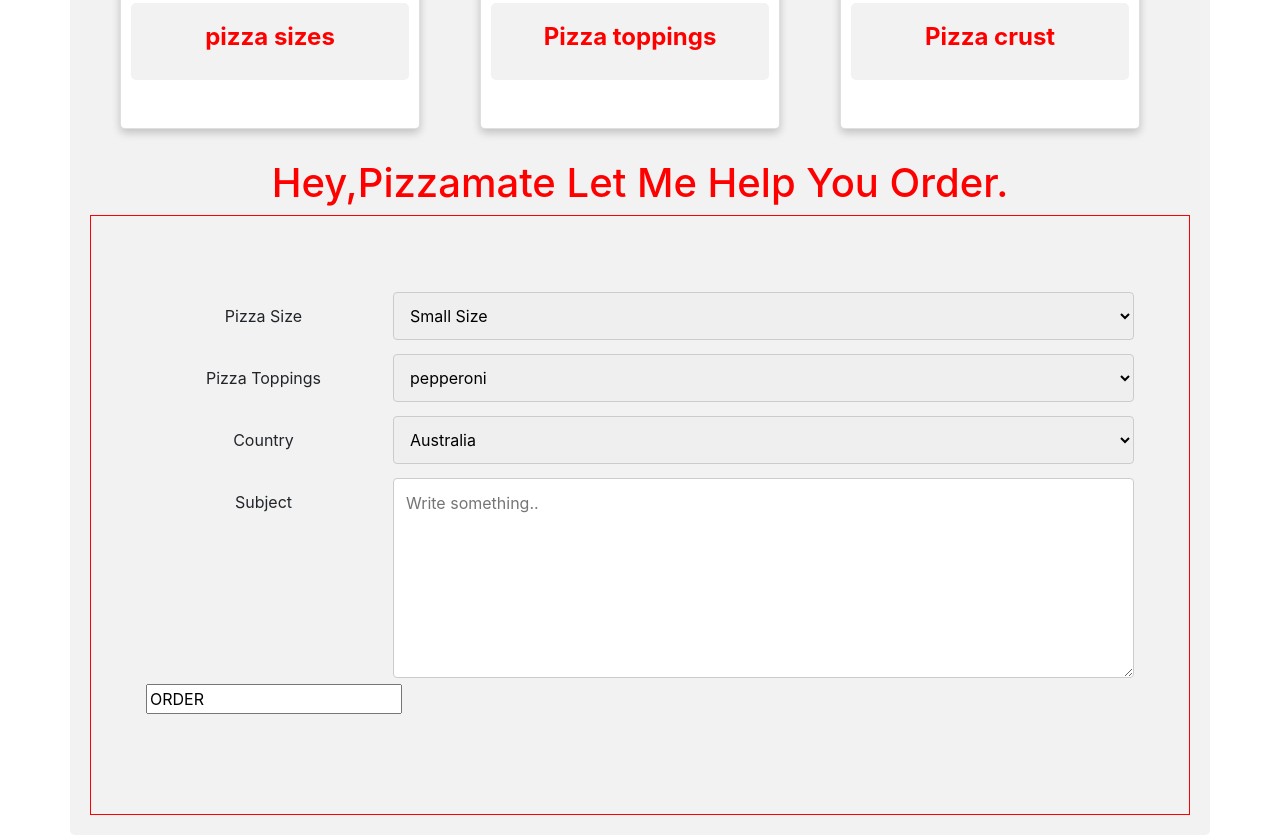
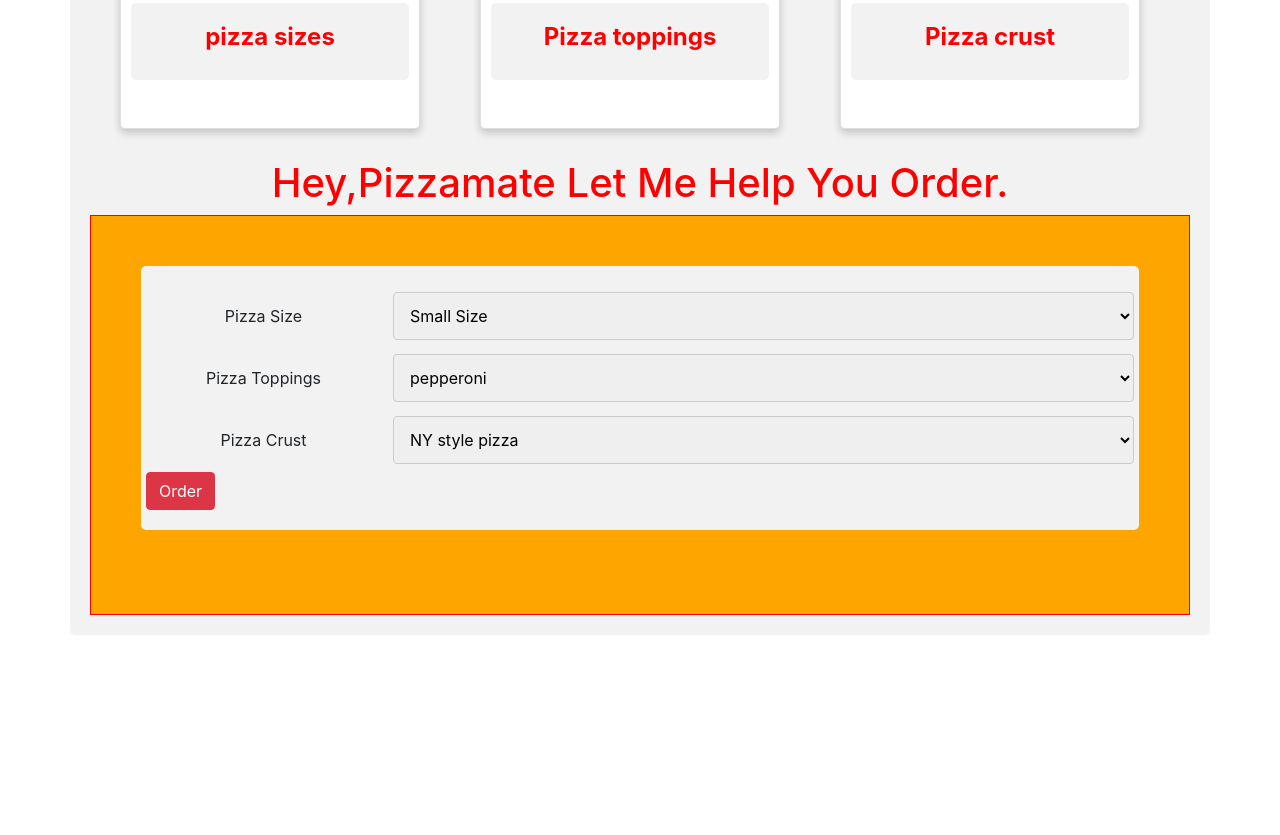
Before and after one commit to l-beep/pizza-booth, a plain HTML site: page index.html in a window 1280 px wide. Shown: the part 1367-2202 px from the top of the page. After the commit the page ends 2002 px from the top, so only its background shows below. Drawn offline with nearby package versions, Linux system fonts and the light colour scheme.

Commit message:
added a background-color of orange to the box-sizing for more visual appearance

```diff
--- a/index.html
+++ b/index.html
@@ -104,34 +104,30 @@
             <option value="sausage">sausage</option>
             <option value="bacon">bacon</option>
             <option value="black olives">black olives</option>
-            <option value="black olives">black olives</option>
-
-
+            <option value="green pepper">green pepper</option>
           </select>
         </div>
       </div>
       <div class="row">
         <div class="col-25">
-          <label for="country">Country</label>
+          <label for="pizzacrust">Pizza Crust</label>
         </div>
         <div class="col-75">
-          <select id="country" name="country">
-            <option value="australia">Australia</option>
-            <option value="canada">Canada</option>
-            <option value="usa">USA</option>
-          </select>
+          <select id="pizzacrust" name="pizza crust">
+            <option value="ny style pizza">NY style pizza</option>
+            <option value="neapolitan crust">Neapolitan Crust</option>
+            <option value="chicago deep dish">Chicago Deep Dish</option>
+            <option value="sicilian style">Sicilian Style</option>
+            <option value="thin crust">Thin Crust</option>
+            <option value="flat bread">Flat Bread</option>
+            <option value="pizza bagels">Pizza Bagels</option>
+            <option value="cheese-stuffed crust">cheese-stuffed crust</option>
+            <option value="fast food pizza">Fast Food Pizza</option>
+           </select>
         </div>
-      </div>
-      <div class="row">
-        <div class="col-25">
-          <label for="subject">Subject</label>
+        <div class="button">
+        <button type="button" class="btn btn-danger">Order</button>
         </div>
-        <div class="col-75">
-          <textarea id="subject" name="subject" placeholder="Write something.." style="height:200px"></textarea>
-        </div>
-      </div>
-      <div class="row">
-        <input type="order" value="ORDER">
       </div>
     </form>
   </div>
--- a/styles.css
+++ b/styles.css
@@ -25,6 +25,9 @@
     margin: 30px;
     background-color: white;
     color: red;
+  }
+  .button{
+      text-align: center;
   }
 
  .comment{
@@ -56,11 +59,12 @@
   }
   .box-sizing {
     width: 1100px;
-    height: 600px;
+    height: 400px;
     padding: 50px;
+    background-color: orange;
     border: 1px solid red;
   }
-  input[type=text], select, textarea{
+  input[type=text], select,textarea{
     width: 100%;
     padding: 12px;
     border: 1px solid #ccc;
```
